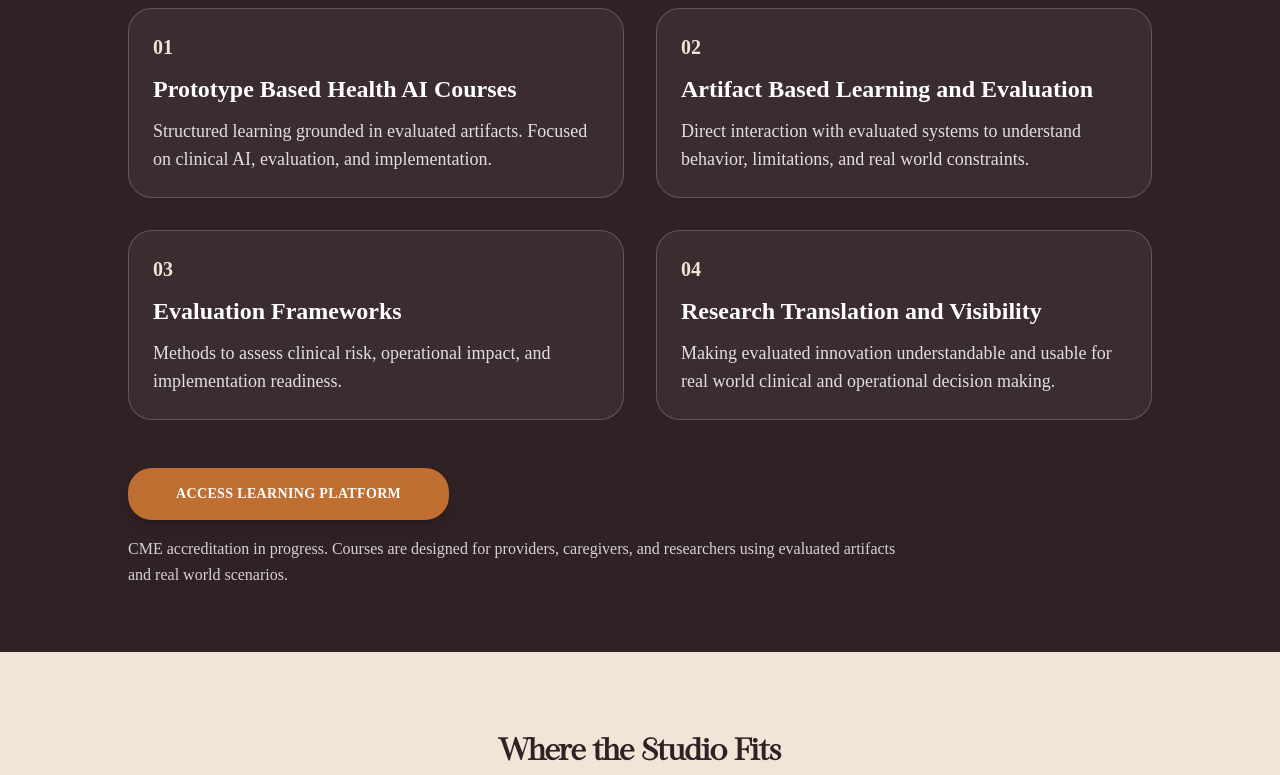
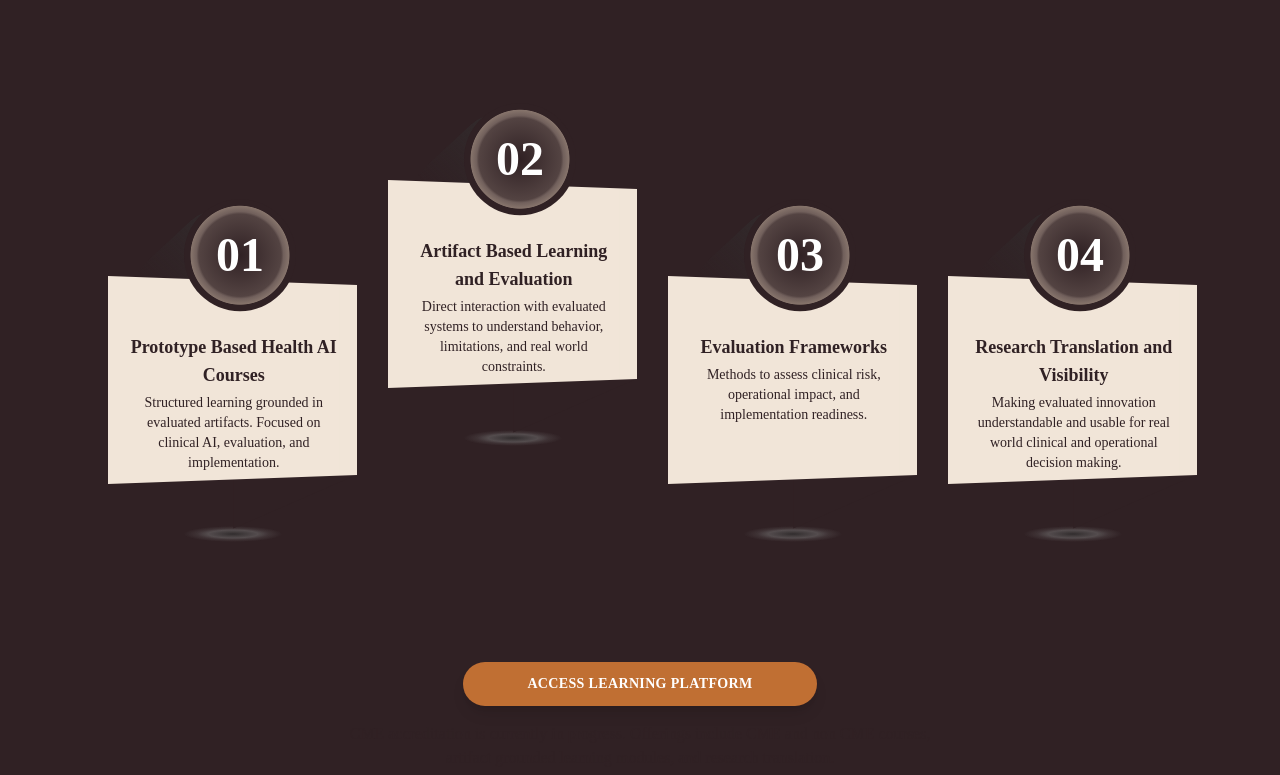
Before and after one commit to lbouayad/tophealthaistudio, a Next.js app: page / in a window 1280 px wide. Shown: the part 5185-5960 px from the top of the page. Built offline with nearby package versions, Linux system fonts and the light colour scheme.

Commit message:
Update Offerings.js

```diff
--- a/src/app/components/Home/Offerings.js
+++ b/src/app/components/Home/Offerings.js
@@ -1,84 +1,191 @@
 "use client";
-import React from "react";
-import Link from "next/link";
+import React, { useEffect } from "react";
+import Aos from "aos";
+import "aos/dist/aos.css";
 
-const offerings = [
-  {
-    number: "01",
-    title: "Prototype Based Health AI Courses",
-    description:
-      "Structured learning grounded in evaluated artifacts. Focused on clinical AI, evaluation, and implementation.",
-  },
-  {
-    number: "02",
-    title: "Artifact Based Learning and Evaluation",
-    description:
-      "Direct interaction with evaluated systems to understand behavior, limitations, and real world constraints.",
-  },
-  {
-    number: "03",
-    title: "Evaluation Frameworks",
-    description:
-      "Methods to assess clinical risk, operational impact, and implementation readiness.",
-  },
-  {
-    number: "04",
-    title: "Research Translation and Visibility",
-    description:
-      "Making evaluated innovation understandable and usable for real world clinical and operational decision making.",
-  },
-];
+const Offers = () => {
+  useEffect(() => {
+    Aos.init();
+  }, []);
 
-const Offerings = () => {
   return (
-    <div
-      id="offerings"
-      className="bg-brown w-full flex flex-col items-center justify-center text-white px-8 lg:px-16 xl:px-32 py-16 relative z-20"
-    >
-      <div className="w-full max-w-7xl">
-        <h1 className="text-3xl md:text-4xl font-bold mb-10 text-center lg:text-left">
-          Offerings
-        </h1>
+    <div id="offerings" className="w-full flex flex-col justify-center bg-brown text-center lg:py-24 py-16 overflow-hidden relative z-20">
+      <h1 className="mainHeading text-lightBrown uppercase">Offerings</h1>
 
-        <div className="grid grid-cols-1 md:grid-cols-2 gap-8">
-          {offerings.map((item) => (
+      <div className="grid grid-cols-1 lg:grid-cols-2 xl:grid-cols-4 lg:gap-y-0 gap-y-10 py-14 relative z-10 px-6 xl:px-20">
+        <div data-aos="zoom-in" data-aos-duration="1200" className="w-56 bg-slate-200 text-white text-center mx-auto lg:mt-24 mt-0">
+          <div className="circle w-28 h-28 bg-brown rounded-full mx-auto z-20 relative translate-y-[2.2rem] translate-x-5">
             <div
-              key={item.number}
-              className="border border-white/20 rounded-3xl p-6 bg-white/5"
+              className="w-full h-full rounded-full flex justify-center items-center text-5xl font-semibold"
+              style={{
+                background:
+                  "radial-gradient(ellipse, rgba(241, 229, 216, 0) 0%, rgba(224, 204, 186, 0.2) 52%, rgba(210, 190, 175, 0.4) 55%, rgba(180, 160, 145, 0.65) 62%, rgba(241, 229, 216, 0) 63%, rgba(241, 229, 216, 0) 100%)",
+              }}
             >
-              <div className="text-lightBrown font-bold text-xl mb-3">
-                {item.number}
-              </div>
+              01
+            </div>
+          </div>
 
-              <h2 className="text-xl md:text-2xl font-semibold mb-3">
-                {item.title}
-              </h2>
+          <div
+            className="w-24 h-28 absolute rounded-ss-[2.4rem] translate-x-[3.4rem] -translate-y-[4rem] rotate-[47deg]"
+            style={{ background: "linear-gradient(to bottom, #33333399, transparent)" }}
+          />
 
-              <p className="text-white/85 text-base md:text-lg leading-relaxed">
-                {item.description}
+          <div className="w-0 h-52 z-10 mx-auto relative border-l-[15.6rem] border-l-lightBrown border-solid border-t-[0.6rem] border-t-transparent border-b-[0.6rem] border-b-transparent">
+            <div className="w-[13.2rem] h-full pt-12 translate-x-[-14.3rem] absolute overflow-hidden bg-lightBrown text-brown">
+              <h2 className="font-bold text-lg">Prototype Based Health AI Courses</h2>
+              <p className="pt-1 text-sm">
+                Structured learning grounded in evaluated artifacts. Focused on clinical AI, evaluation, and implementation.
               </p>
             </div>
-          ))}
+          </div>
+
+          <div className="w-0 h-0 z-0 mx-auto relative border-l-[7.8rem] border-l-brown border-solid border-b-[3.4rem] border-b-transparent translate-x-[4.7rem] translate-y-[-0.6rem]" />
+          <div
+            className="-mt-3 mx-[4.7rem]"
+            style={{
+              background:
+                "radial-gradient(ellipse, rgba(50,50,50,0.7) 0%, rgba(120,120,120,0.5) 35%, rgba(125,125,125,0.2) 50%, rgba(255,255,255,0) 70%, rgba(255,255,255,0) 100%)",
+              width: "100px",
+              height: "16px",
+            }}
+          />
         </div>
 
-        <div className="mt-12 flex flex-col items-center lg:items-start">
-          <Link
-            href="https://medaistudio.moodlecloud.com/login/index.php"
-            target="_blank"
-            className="bg-orange text-white uppercase text-sm md:text-md font-bold tracking-wide px-8 md:px-12 py-4 rounded-3xl text-center shadow-lg hover:shadow-xl hover:scale-105 transition duration-300 ease-in-out"
-          >
-            Access Learning Platform
-          </Link>
+        <div data-aos="zoom-in" data-aos-duration="1200" className="w-56 bg-slate-200 text-white text-center mx-auto lg:mt-0 mt-0">
+          <div className="circle w-28 h-28 bg-brown rounded-full mx-auto z-20 relative translate-y-[2.2rem] translate-x-5">
+            <div
+              className="w-full h-full rounded-full flex justify-center items-center text-5xl font-semibold"
+              style={{
+                background:
+                  "radial-gradient(ellipse, rgba(241, 229, 216, 0) 0%, rgba(224, 204, 186, 0.2) 52%, rgba(210, 190, 175, 0.4) 55%, rgba(180, 160, 145, 0.65) 62%, rgba(241, 229, 216, 0) 63%, rgba(241, 229, 216, 0) 100%)",
+              }}
+            >
+              02
+            </div>
+          </div>
 
-          <p className="mt-4 text-white/80 text-center lg:text-left max-w-3xl">
-            CME accreditation in progress. Courses are designed for providers,
-            caregivers, and researchers using evaluated artifacts and real
-            world scenarios.
-          </p>
+          <div
+            className="w-24 h-28 absolute rounded-ss-[2.4rem] translate-x-[3.4rem] -translate-y-[4rem] rotate-[47deg]"
+            style={{ background: "linear-gradient(to bottom, #33333399, transparent)" }}
+          />
+
+          <div className="w-0 h-52 z-10 mx-auto relative border-l-[15.6rem] border-l-lightBrown border-solid border-t-[0.6rem] border-t-transparent border-b-[0.6rem] border-b-transparent">
+            <div className="w-[13.2rem] h-full pt-12 translate-x-[-14.3rem] absolute overflow-hidden bg-lightBrown text-brown">
+              <h2 className="font-bold text-lg">Artifact Based Learning and Evaluation</h2>
+              <p className="pt-1 text-sm">
+                Direct interaction with evaluated systems to understand behavior, limitations, and real world constraints.
+              </p>
+            </div>
+          </div>
+
+          <div className="w-0 h-0 z-0 mx-auto relative border-l-[7.8rem] border-l-brown border-solid border-b-[3.4rem] border-b-transparent translate-x-[4.7rem] translate-y-[-0.6rem]" />
+          <div
+            className="-mt-3 mx-[4.7rem]"
+            style={{
+              background:
+                "radial-gradient(ellipse, rgba(50,50,50,0.7) 0%, rgba(120,120,120,0.5) 35%, rgba(125,125,125,0.2) 50%, rgba(255,255,255,0) 70%, rgba(255,255,255,0) 100%)",
+              width: "100px",
+              height: "16px",
+            }}
+          />
         </div>
+
+        <div data-aos="zoom-in" data-aos-duration="1200" className="w-56 bg-slate-200 text-white text-center mx-auto lg:mt-24 mt-0">
+          <div className="circle w-28 h-28 bg-brown rounded-full mx-auto z-20 relative translate-y-[2.2rem] translate-x-5">
+            <div
+              className="w-full h-full rounded-full flex justify-center items-center text-5xl font-semibold"
+              style={{
+                background:
+                  "radial-gradient(ellipse, rgba(241, 229, 216, 0) 0%, rgba(224, 204, 186, 0.2) 52%, rgba(210, 190, 175, 0.4) 55%, rgba(180, 160, 145, 0.65) 62%, rgba(241, 229, 216, 0) 63%, rgba(241, 229, 216, 0) 100%)",
+              }}
+            >
+              03
+            </div>
+          </div>
+
+          <div
+            className="w-24 h-28 absolute rounded-ss-[2.4rem] translate-x-[3.4rem] -translate-y-[4rem] rotate-[47deg]"
+            style={{ background: "linear-gradient(to bottom, #33333399, transparent)" }}
+          />
+
+          <div className="w-0 h-52 z-10 mx-auto relative border-l-[15.6rem] border-l-lightBrown border-solid border-t-[0.6rem] border-t-transparent border-b-[0.6rem] border-b-transparent">
+            <div className="w-[13.2rem] h-full pt-12 translate-x-[-14.3rem] absolute overflow-hidden bg-lightBrown text-brown">
+              <h2 className="font-bold text-lg">Evaluation Frameworks</h2>
+              <p className="pt-1 text-sm">
+                Methods to assess clinical risk, operational impact, and implementation readiness.
+              </p>
+            </div>
+          </div>
+
+          <div className="w-0 h-0 z-0 mx-auto relative border-l-[7.8rem] border-l-brown border-solid border-b-[3.4rem] border-b-transparent translate-x-[4.7rem] translate-y-[-0.6rem]" />
+          <div
+            className="-mt-3 mx-[4.7rem]"
+            style={{
+              background:
+                "radial-gradient(ellipse, rgba(50,50,50,0.7) 0%, rgba(120,120,120,0.5) 35%, rgba(125,125,125,0.2) 50%, rgba(255,255,255,0) 70%, rgba(255,255,255,0) 100%)",
+              width: "100px",
+              height: "16px",
+            }}
+          />
+        </div>
+
+        <div data-aos="zoom-in" data-aos-duration="1200" className="w-56 bg-slate-200 text-white text-center mx-auto lg:mt-24 mt-0">
+          <div className="circle w-28 h-28 bg-brown rounded-full mx-auto z-20 relative translate-y-[2.2rem] translate-x-5">
+            <div
+              className="w-full h-full rounded-full flex justify-center items-center text-5xl font-semibold"
+              style={{
+                background:
+                  "radial-gradient(ellipse, rgba(241, 229, 216, 0) 0%, rgba(224, 204, 186, 0.2) 52%, rgba(210, 190, 175, 0.4) 55%, rgba(180, 160, 145, 0.65) 62%, rgba(241, 229, 216, 0) 63%, rgba(241, 229, 216, 0) 100%)",
+              }}
+            >
+              04
+            </div>
+          </div>
+
+          <div
+            className="w-24 h-28 absolute rounded-ss-[2.4rem] translate-x-[3.4rem] -translate-y-[4rem] rotate-[47deg]"
+            style={{ background: "linear-gradient(to bottom, #33333399, transparent)" }}
+          />
+
+          <div className="w-0 h-52 z-10 mx-auto relative border-l-[15.6rem] border-l-lightBrown border-solid border-t-[0.6rem] border-t-transparent border-b-[0.6rem] border-b-transparent">
+            <div className="w-[13.2rem] h-full pt-12 translate-x-[-14.3rem] absolute overflow-hidden bg-lightBrown text-brown">
+              <h2 className="font-bold text-lg">Research Translation and Visibility</h2>
+              <p className="pt-1 text-sm">
+                Making evaluated innovation understandable and usable for real world clinical and operational decision making.
+              </p>
+            </div>
+          </div>
+
+          <div className="w-0 h-0 z-0 mx-auto relative border-l-[7.8rem] border-l-brown border-solid border-b-[3.4rem] border-b-transparent translate-x-[4.7rem] translate-y-[-0.6rem]" />
+          <div
+            className="-mt-3 mx-[4.7rem]"
+            style={{
+              background:
+                "radial-gradient(ellipse, rgba(50,50,50,0.7) 0%, rgba(120,120,120,0.5) 35%, rgba(125,125,125,0.2) 50%, rgba(255,255,255,0) 70%, rgba(255,255,255,0) 100%)",
+              width: "100px",
+              height: "16px",
+            }}
+          />
+        </div>
+      </div>
+
+      <div className="flex flex-col items-center justify-center mt-16">
+        <a
+          href="https://medaistudio.moodlecloud.com/"
+          target="_blank"
+          rel="noopener noreferrer"
+          className="bg-orange text-white uppercase text-xs md:text-sm font-bold tracking-wide px-5 sm:px-8 md:px-12 lg:px-16 py-3 rounded-3xl text-center shadow-lg hover:shadow-xl hover:scale-105 transition duration-300 ease-in-out"
+        >
+          Access Learning Platform
+        </a>
+
+        <p className="text-brown text-sm md:text-base mt-4 max-w-2xl text-center px-6">
+          CME accreditation is currently in progress. Offerings include CME and non CME courses, artifact grounded learning modules, and research translation.
+        </p>
       </div>
     </div>
   );
 };
 
-export default Offerings;
+export default Offers;
```
